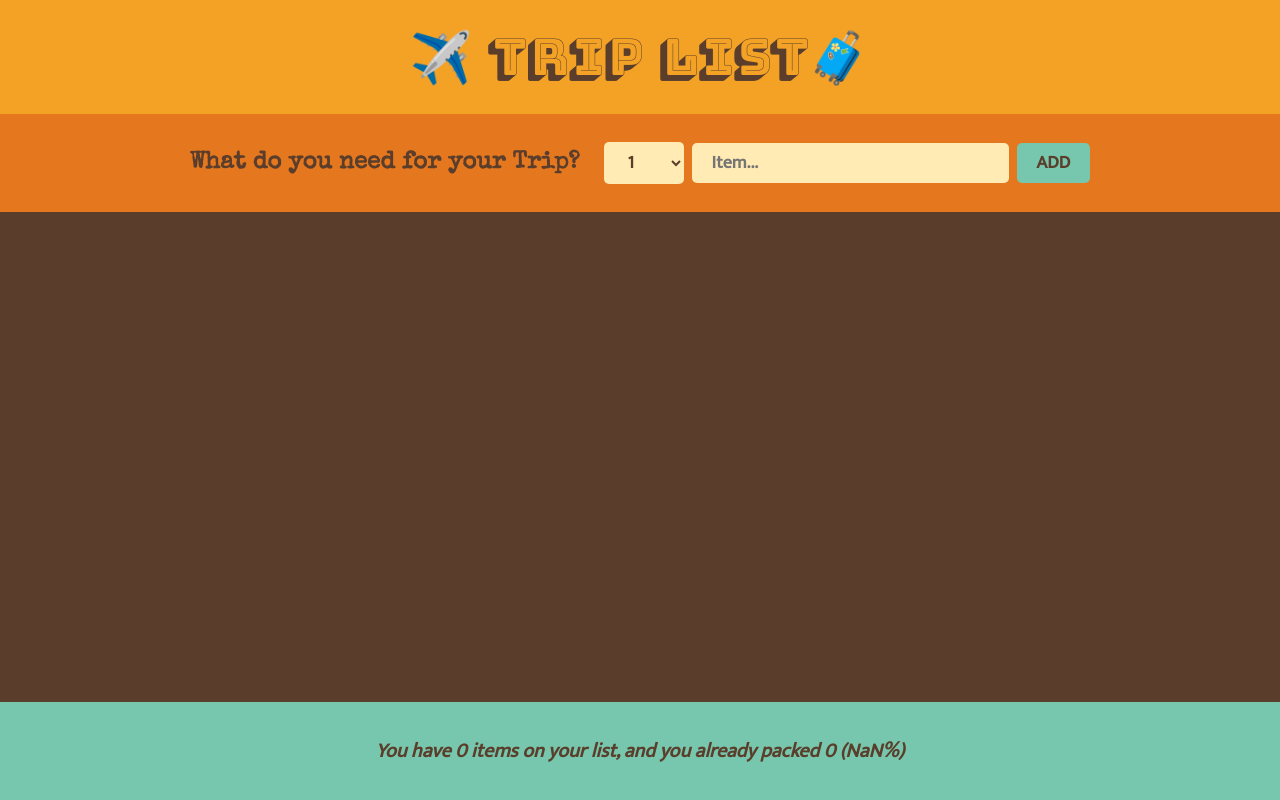
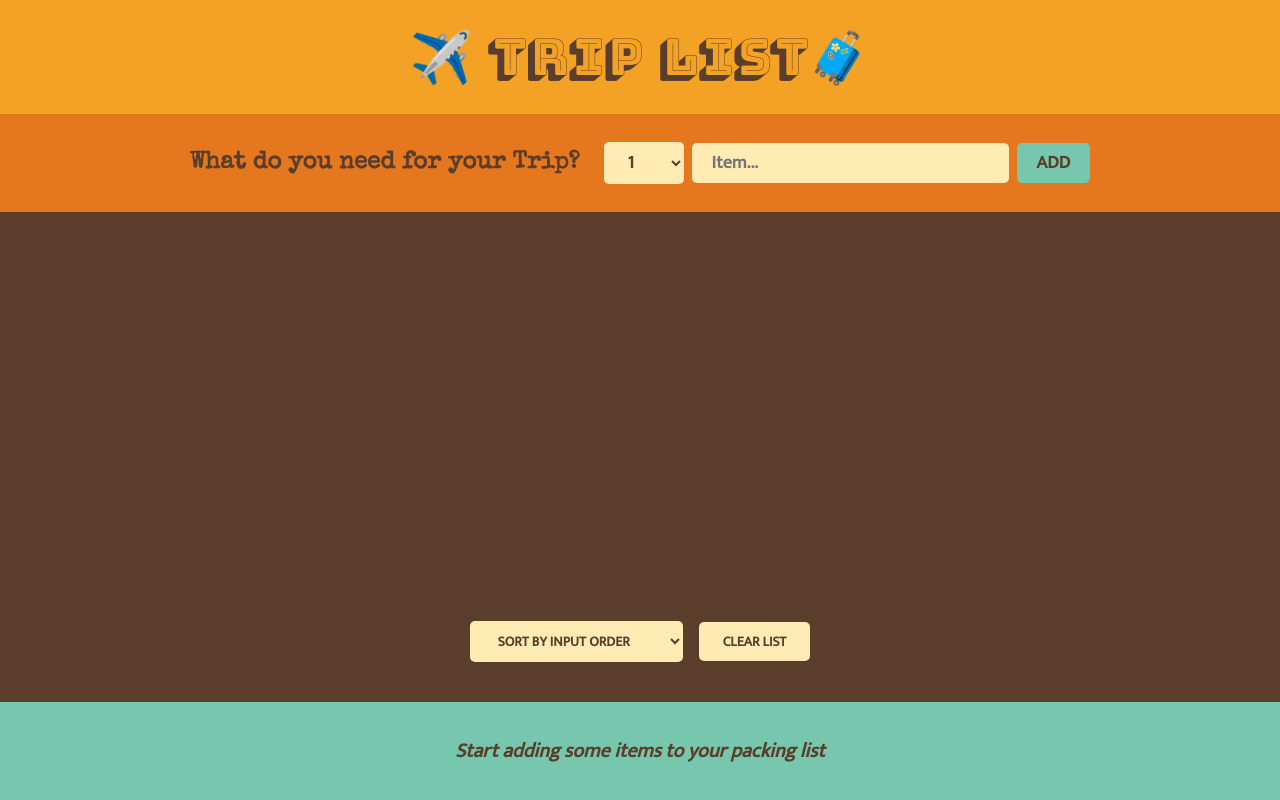
Before and after one commit to Martin-J-Larre/trip-list, a React (Create React App) app: page / in a window 1280 px wide. Built offline with nearby package versions, Linux system fonts and the light colour scheme.

Commit message:
#7 sort list and clean list added

```diff
--- a/package.json
+++ b/package.json
@@ -9,6 +9,7 @@
     "react": "^18.2.0",
     "react-dom": "^18.2.0",
     "react-scripts": "5.0.1",
+    "sweetalert2": "^11.7.12",
     "web-vitals": "^2.1.4"
   },
   "scripts": {
--- a/src/App.js
+++ b/src/App.js
@@ -1,12 +1,9 @@
 import { useState } from "react";
 import { Logo, Form, PakingList, Stats } from "./components";
+import Swal from "sweetalert2";
 
 function App() {
   const [items, setItems] = useState([]);
-
-  const quantityItems = items.length;
-  const quantityPacked = items.filter((item) => item.packed).length;
-  const percentage = Math.round((quantityPacked / quantityItems) * 100);
 
   const handleAddItems = (item) => {
     setItems((items) => [...items, item]);
@@ -25,6 +22,30 @@ function App() {
       )
     );
   };
+
+  const handleClearList = () => {
+    if (!items.length) return;
+
+    Swal.fire({
+      title: "Are you sure you want to delete all items?",
+      icon: "warning",
+      showCancelButton: true,
+      confirmButtonColor: "#e5771f",
+      cancelButtonColor: "#76c7ad",
+      confirmButtonText: "Yes, delete it!",
+    }).then((result) => {
+      if (result.isConfirmed) {
+        setItems([]);
+        Swal.fire({
+          title: "Deleted!",
+          text: "Your items have been deleted.",
+          icon: "success",
+          confirmButtonColor: "#e5771f",
+        });
+      }
+    });
+  };
+
   return (
     <div className="app">
       <Logo />
@@ -32,13 +53,10 @@ function App() {
       <PakingList
         items={items}
         onDeletedItem={handleDeleteItem}
-        handleToggleItem={handleToggleItem}
+        onToggleItem={handleToggleItem}
+        onClearList={handleClearList}
       />
-      <Stats
-        quantityItems={quantityItems}
-        quantityPacked={quantityPacked}
-        percentage={percentage}
-      />
+      <Stats items={items} />
     </div>
   );
 }
--- a/src/components/Item.js
+++ b/src/components/Item.js
@@ -1,5 +1,3 @@
-import React from "react";
-
 export const Item = ({
   quantity,
   description,
--- a/src/components/Logo.js
+++ b/src/components/Logo.js
@@ -1,5 +1,3 @@
-import React from "react";
-
 export const Logo = () => {
   return <h1>✈️ Trip List🧳</h1>;
 };
--- a/src/components/PakingList.js
+++ b/src/components/PakingList.js
@@ -1,18 +1,51 @@
-import { Item } from "./Item";
+import { useState } from "react";
+import { Item, SortItems } from "./";
 
-export const PakingList = ({ items, onDeletedItem, handleToggleItem }) => {
+export const PakingList = ({
+  items,
+  onDeletedItem,
+  onToggleItem,
+  onClearList,
+}) => {
+  const [sortBy, setSortBy] = useState("input");
+
+  let sortedItems;
+
+  if (sortBy === "input") {
+    sortedItems = items;
+  }
+  if (sortBy === "description") {
+    sortedItems = items
+      .slice()
+      .sort((a, b) => a.description.localeCompare(b.description));
+  }
+  if (sortBy === "packed") {
+    sortedItems = items
+      .slice()
+      .sort((a, b) => Number(a.packed) - Number(b.packed));
+  }
+
+  const handleSortBy = ({ target }) => {
+    setSortBy(target.value);
+  };
+
   return (
     <div className="list">
       <ul>
-        {items.map((item) => (
+        {sortedItems.map((item) => (
           <Item
             key={item.id}
             {...item}
             onDeletedItem={onDeletedItem}
-            handleToggleItem={handleToggleItem}
+            handleToggleItem={onToggleItem}
           />
         ))}
       </ul>
+      <SortItems
+        sortBy={sortBy}
+        handleSortBy={handleSortBy}
+        onClearList={onClearList}
+      />
     </div>
   );
 };
--- /dev/null
+++ b/src/components/SortItems.js
@@ -0,0 +1,14 @@
+import React from "react";
+
+export const SortItems = ({ sortBy, handleSortBy, onClearList }) => {
+  return (
+    <div className="actions">
+      <select value={sortBy} onChange={handleSortBy}>
+        <option value="input">Sort by input order</option>
+        <option value="description">Sort by description</option>
+        <option value="packed">Sort by packed status</option>
+      </select>
+      <button onClick={onClearList}>Clear list</button>
+    </div>
+  );
+};
--- a/src/components/Stats.js
+++ b/src/components/Stats.js
@@ -1,6 +1,16 @@
-import React from "react";
+export const Stats = ({ items }) => {
+  if (!items.length) {
+    return (
+      <footer className="stats">
+        <em>Start adding some items to your packing list</em>
+      </footer>
+    );
+  }
 
-export const Stats = ({ quantityItems, quantityPacked, percentage }) => {
+  const quantityItems = items.length;
+  const quantityPacked = items.filter((item) => item.packed).length;
+  const percentage = Math.round((quantityPacked / quantityItems) * 100);
+
   return (
     <footer className="stats">
       <em>
--- a/src/components/index.js
+++ b/src/components/index.js
@@ -2,3 +2,5 @@ export * from "./Form";
 export * from "./Logo";
 export * from "./PakingList";
 export * from "./Stats";
+export * from "./Item";
+export * from "./SortItems";
```
Also changed, not shown: 1 other file (tests, documents, lock files or other folders).
